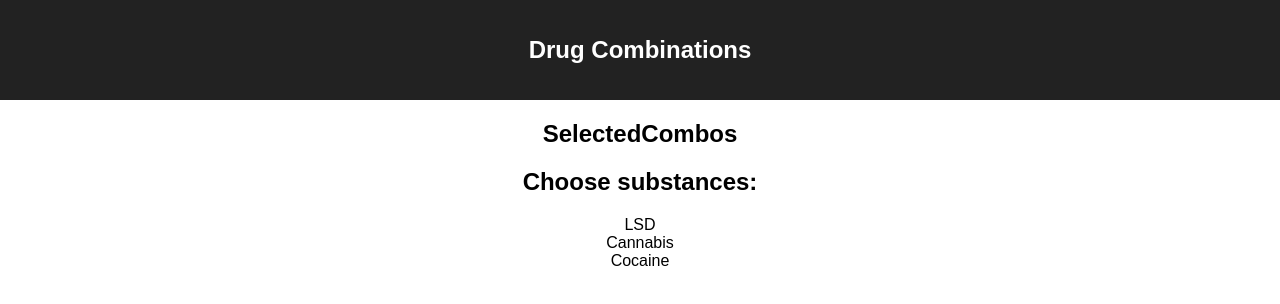
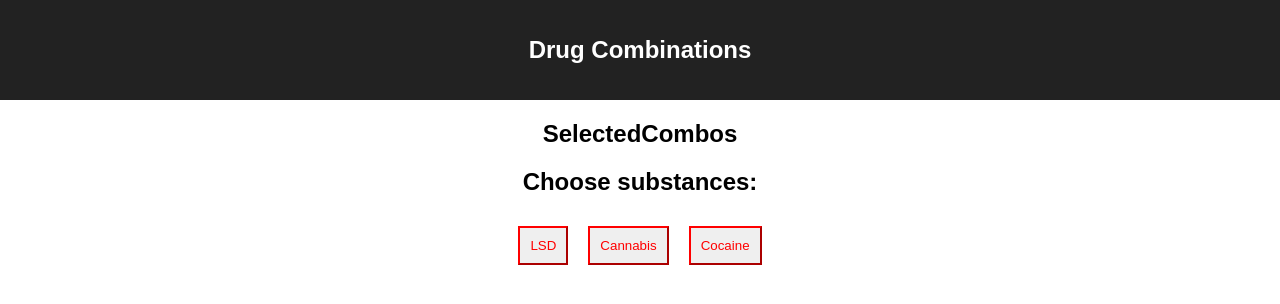
Before and after one commit to chmac/comboapp, a React (Create React App) app in the folder app/: page / in a window 1280 px wide. Shown: the top 304 px of the page. Built offline with nearby package versions, Linux system fonts and the light colour scheme.

Commit message:
Style buttons.

```diff
--- a/app/src/scenes/Combos/components/Substance.component.js
+++ b/app/src/scenes/Combos/components/Substance.component.js
@@ -7,6 +7,8 @@ import { connect } from "react-redux";
 import { type Substance as SubstanceType } from "data/substances.data";
 
 import { getIsSelected, toggleSelected } from "../combos.reducer";
+
+import "./Substance.css";
 
 type Props = {
   substance: SubstanceType
@@ -18,10 +20,13 @@ const Substance = (props: Props) => {
   const { id, name } = substance;
 
   return (
-    <div onClick={toggleSelected.bind(null, id)}>
+    <button
+      className={`Substance ${isSelected ? "Substance-selected" : ""}`}
+      onClick={toggleSelected.bind(null, id)}
+    >
       {name}
       {isSelected ? "*" : ""}
-    </div>
+    </button>
   );
 };
 
--- /dev/null
+++ b/app/src/scenes/Combos/components/Substance.css
@@ -0,0 +1,10 @@
+.Substance {
+  color: red;
+  border-color: red;
+  padding: 10px;
+  margin: 10px;
+}
+.Substance-selected {
+  color: green;
+  border-color: green;
+}
```
Also changed, not shown: app/src/scenes/Combos/Combos.css (added).
